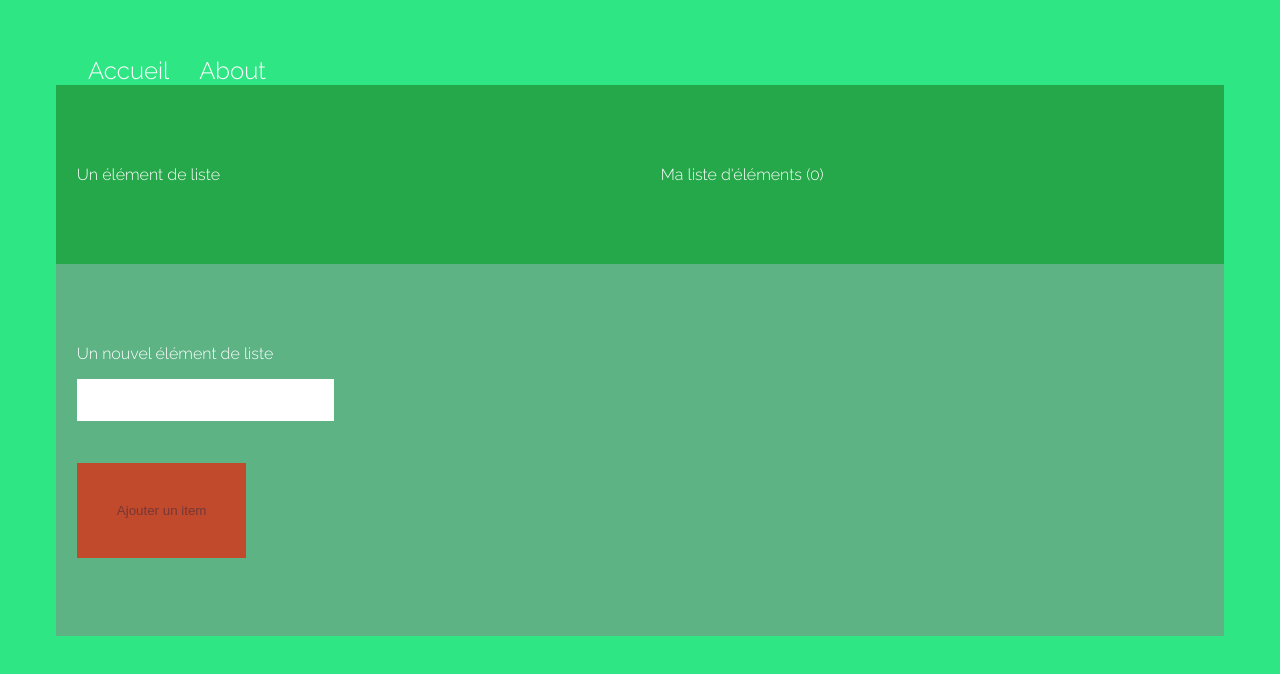
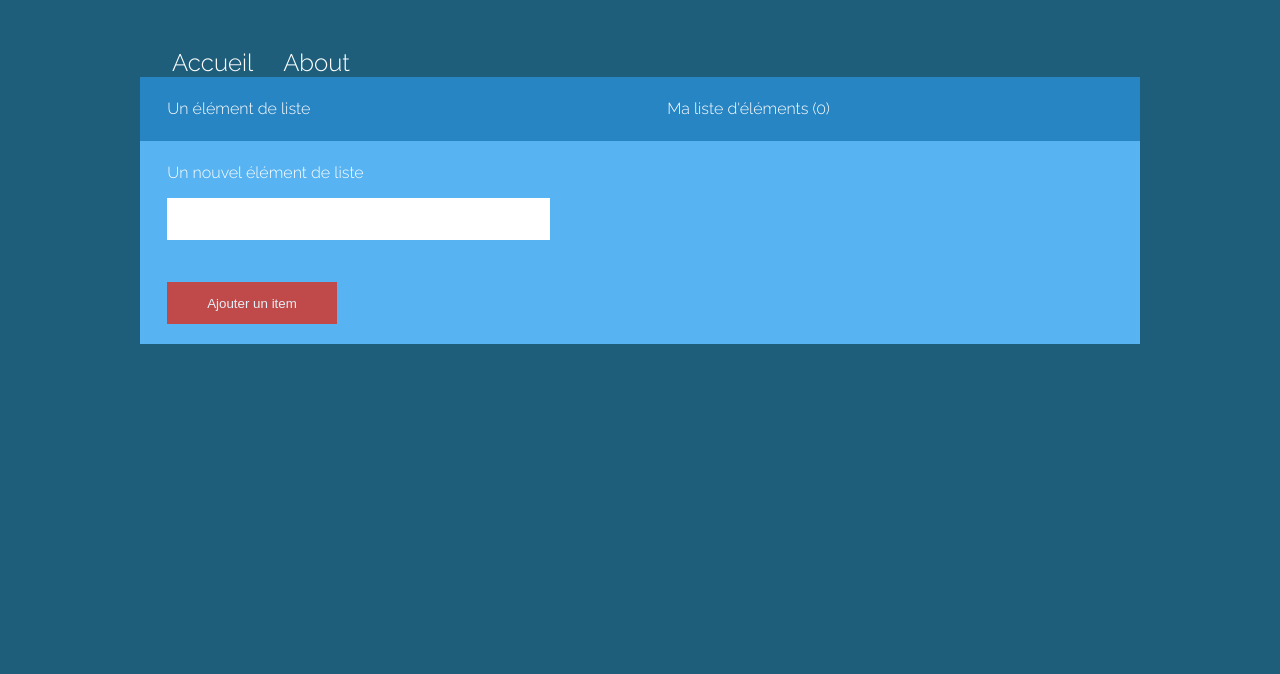
Before and after one commit to SiamakSm/ModuleAngularTP3, an Angular app: page / in a window 1280 px wide. Shown: the top 674 px of the page. Built offline with nearby package versions, Linux system fonts and the light colour scheme.

Commit message:
TP3 - style mise à jour CSS final

```diff
--- a/src/app/home/home.component.scss
+++ b/src/app/home/home.component.scss
@@ -4,35 +4,36 @@
 }
 
 .col {
-    padding: 4em 1.3em;
+  padding: .4em 1.7em;
+  min-height: 8px;
 }
 
 .color-dark {
-    background: #25a84a;
+  background: #2885C4;
 }
-
 .color-light {
-    background: #5db384;
+  background: #57B3F1;
 }
 
 input.txt {
   border: 0;
-    padding: 1em 3em;
+  padding: 1em;
+  width: 80%;
   margin-bottom: 2em;
 }
 
 input.btn {
   border: 0;
   display: block;
-    padding: 3em;
+  padding: 1em 3em;
   background: rgba(230, 35, 10, 0.726);
-    color: #2247;
+  color: rgb(229, 239, 247);
   margin-bottom: 1em;
   cursor: pointer;
 }
 
 .life-container {
-    background: #1e843b;
+  background: #3FA0E1;
   padding: .5em;
   font-weight: bold;
   cursor: pointer;
--- a/src/styles.scss
+++ b/src/styles.scss
@@ -1,13 +1,15 @@
 /* You can add global styles to this file, and also import other style files */
 @import url('https://fonts.googleapis.com/css?family=Raleway:300,700');
 
-$main-color: #2ee684;
+$main-color: #1e5e7b;
 
 body {
-    background: $main-color;
-    padding: 3em;
-    font-family: 'Raleway', 'Arial';
-    color: #fff;
+  background: $main-color;
+  padding: 3em;
+  font-family: 'Raleway', 'Arial';
+  color: #fff;
+  max-width: 1000px;
+  margin: 0 auto;
 }
 
 ul {
```
Lines whose indentation alone changed are shown as unchanged.
